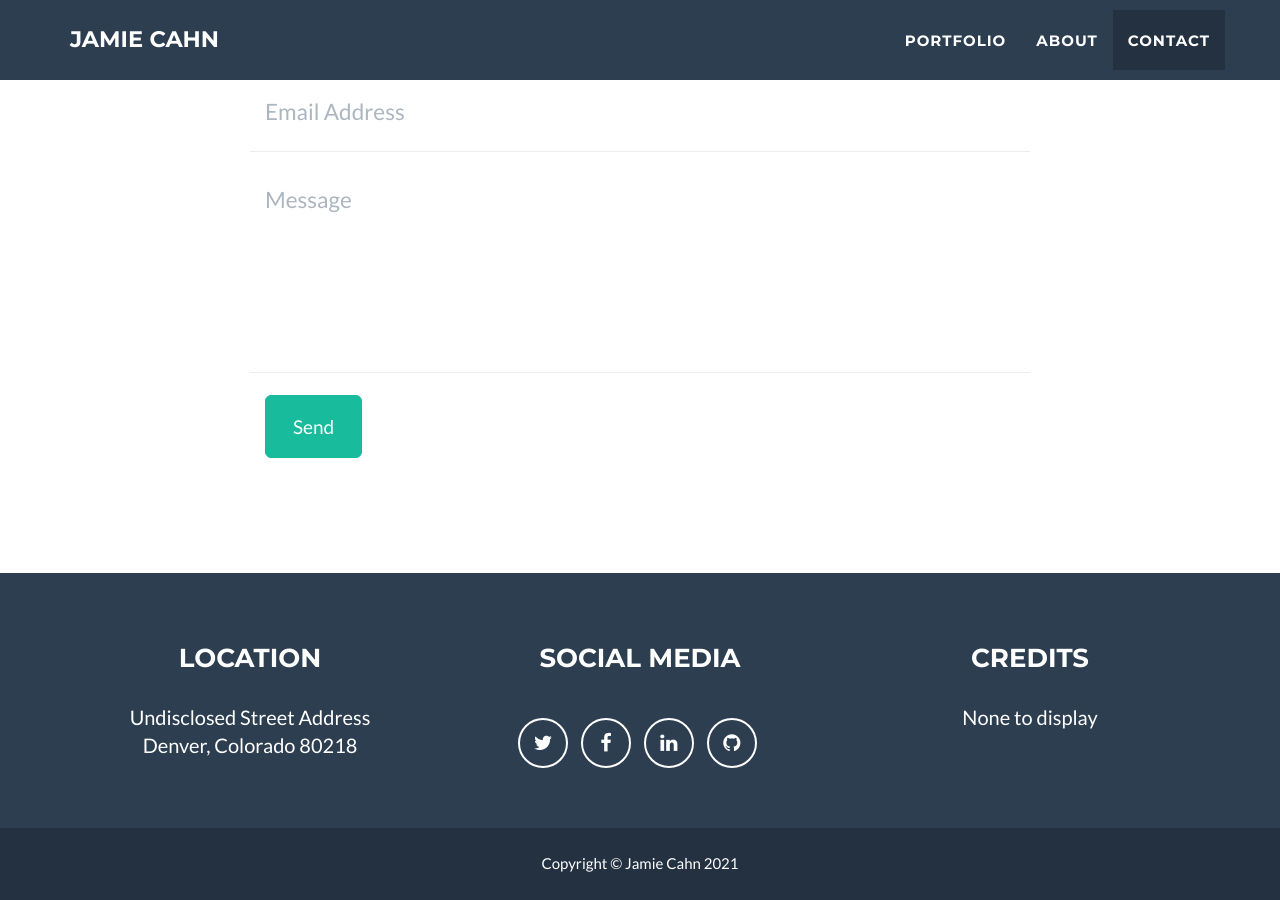
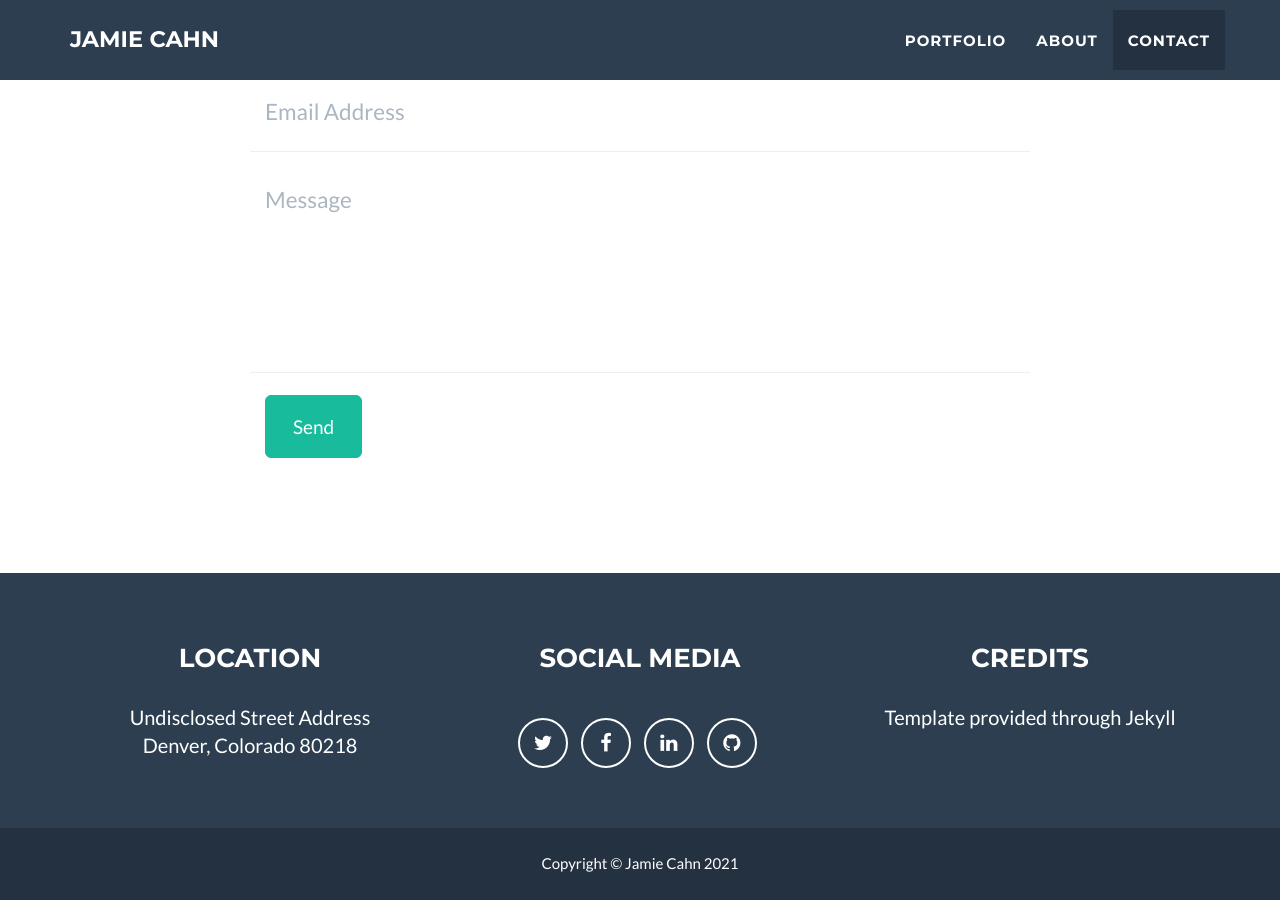
Before and after one commit to jcahnProgramming/jcahnProgramming.github.io, a Jekyll site: the page built from _posts/2021-05-25-Paintball.markdown, in a window 1280 px wide and 900 px high, scrolled down 3477 px. Built offline with Jekyll 4.4.1, drawn with Linux system fonts in a browser that asks for light colours.

Commit message:
Update _config.yml

```diff
--- a/_config.yml
+++ b/_config.yml
@@ -1,6 +1,6 @@
 # Site settings
 title: Jamie Cahn
-email: jamie@jamiecahn.com
+email: jamie.cahn93@gmail.com
 url: jcahnprogramming.github.io
 description: "Game Developer - Jamie Cahn - Portfolio"
 keywords: "game, gamedev, game development, game developer, c#, c++, unity, unrealengine, ue4, python, ruby, c, objective-c, swift, ios, android, game dev, video, programming, windows, video game development"
@@ -54,7 +54,7 @@ address:
   - line: Denver, Colorado 80218
 
 # Credits content
-credits: 'None to display'
+credits: 'Template provided through Jekyll'
 
 # Build settings
 markdown: kramdown
```
